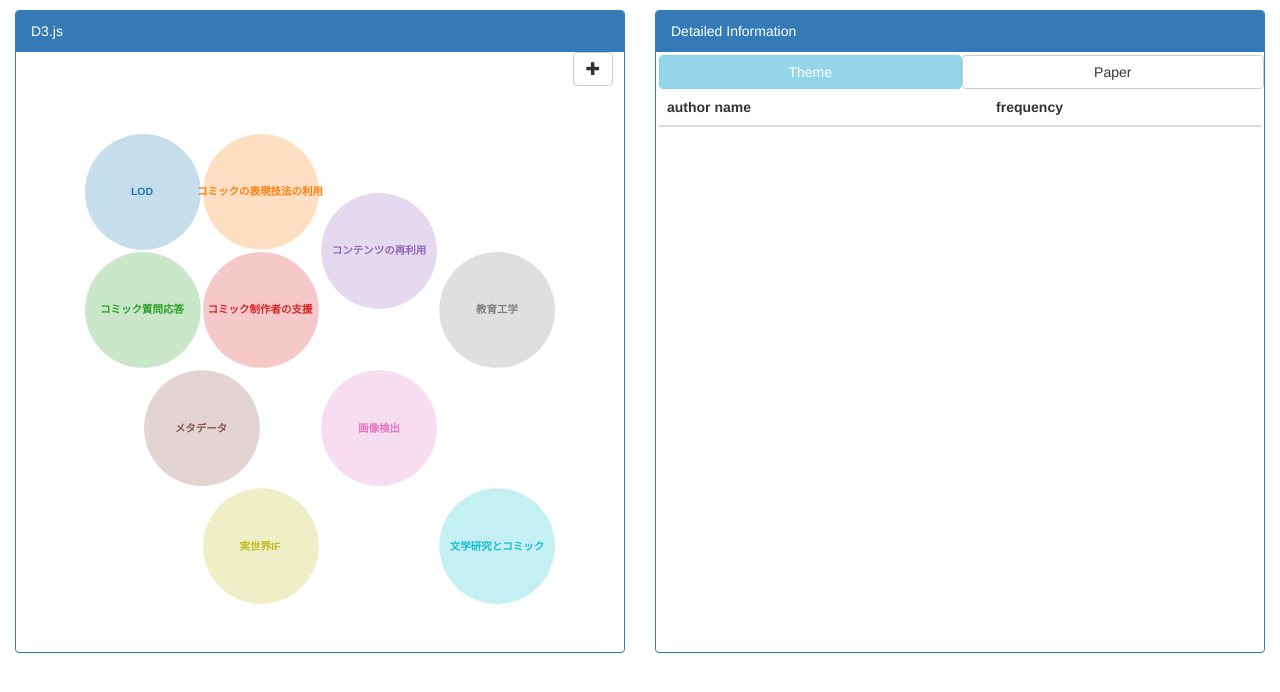
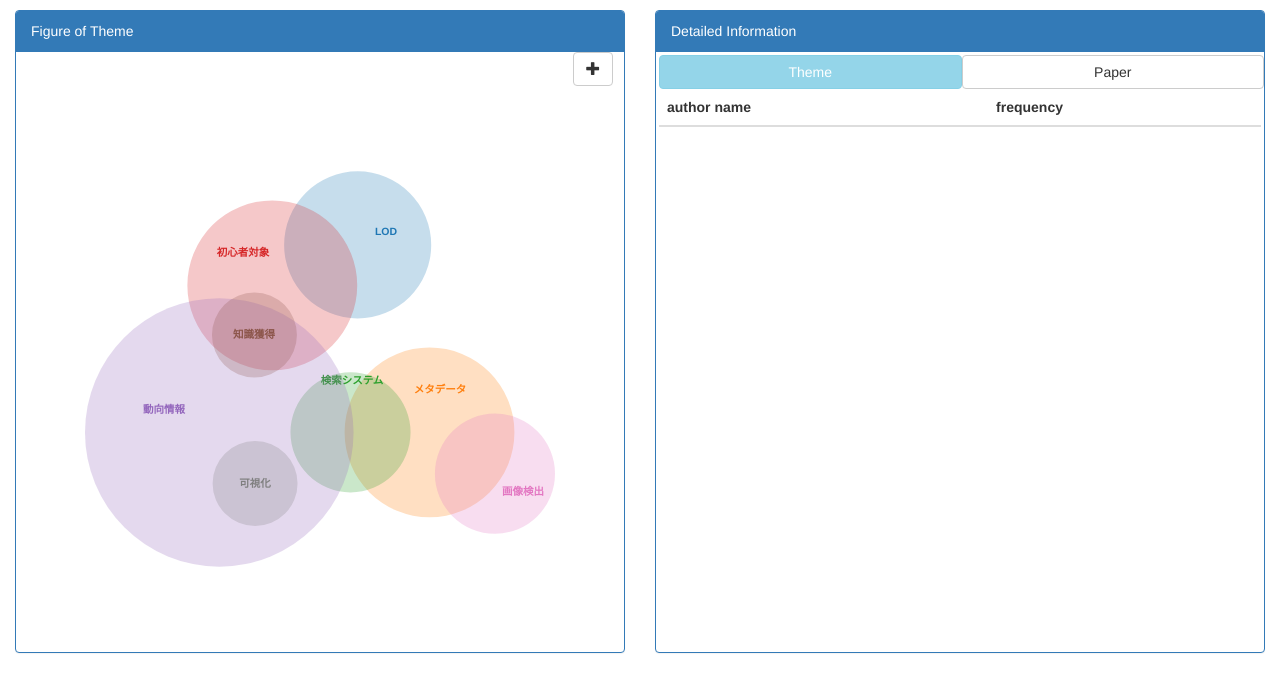
Before and after one commit to NissyY/PaperLiquidation_System, a plain HTML site: page index.html in a window 1280 px wide. Drawn offline with Linux system fonts and the light colour scheme.

Commit message:
あんまり変更なし

```diff
--- a/data/paper_new.json
+++ b/data/paper_new.json
@@ -1,16 +1,16 @@
 {
     "papers": [
           {
-               "title":"LOD 多様なマンガメタデータのLinked Open Data化を支援するためのオントロジー",
+               "title":"多様なマンガメタデータのLinked Open Data化を支援するためのオントロジー",
                "author":["小平 優衣", "鈴木 啓史", "三原 徹也", "永森 光晴", "杉本 重雄"],
                "theme":["LOD"],
                "date":"2013hoge",
                "society":"情報処理学会研究報告",
-               "comment":"オントロジーは使えそう，でも自分の研究とは関係のない手法をもちいているため関連研究として論文執筆時に記載することはなさそう．システムを作る上での参考程度にしておく論文",
+               "comment":"LODの論文，でもhogehoge pi-pi- hogemax comment sample",
                "link":"https://ipsj.ixsq.nii.ac.jp/ej/index.php?active_action=repository_view_main_item_detail&page_id=13&block_id=8&item_id=98115&item_no=1"
           },
           {
-               "title":"LOD Linked Open Dataを利用したマンガへのアクセス支援 –メタデータによるマンガ情報の可視化– ",
+               "title":"Linked Open Dataを利用したマンガへのアクセス支援 –メタデータによるマンガ情報の可視化– ",
                "author":["岩間 勇介", "三原 鉄也", "永森 光晴", "杉本 重雄"],
                "theme":["LOD"],
                "date":"2013",
@@ -19,29 +19,164 @@
                "link":"/User/Yuya/Desktop/ComicEngineering/LOD/多様なマンガメタデータのLinked Open Data化を支援するためのオントロジー.pdf"
           },
           {
-               "title":"表現技法 マンガにおける表現技法の進化 –何がマンガを文芸に成長させたのか– ",
+               "title":"マンガにおける表現技法の進化 –何がマンガを文芸に成長させたのか– ",
                "author":["高月 義照"],
-               "theme":["コミックの表現技法の利用"],
+               "theme":["メタデータ"],
                "date":"2060",
+               "society":"情報処理学会",
+               "comment":"こめんとコメントcommentこめこめ米米クラブ",
+               "link":""
+          },
+          {
+               "title":"マンガ表現を利用したコンテキストアウェアアプリケーション",
+               "author":["角 康之", "松村 耕平"],
+               "theme":["メタデータ"],
+               "date":"2010",
+               "society":"sig-a-m",
+               "comment":"メタデータの論文 コンテクスト検索 検索ではないか 執筆時に使おう",
+               "link":""
+          },
+          {
+               "title":"マンガ表現を利用した画像検出手法の検討",
+               "author":["著者 3", "著者 4", "著者 5"],
+               "theme":["画像検出"],
+               "date":"2000",
                "society":"",
+               "comment":"hogehogehogehogehogehogehogehogehogehogehogehoge",
+               "link":""
+          },
+          {
+               "title":"LODを用いたモバイルアプリケーション開発のための基礎検討",
+               "author":["杉本 重雄", "著者 4"],
+               "theme":["LOD", "初心者対象"],
+               "date":"2011",
+               "society":"情報処理学会",
+               "comment":"対象ユーザが自身の研究とは異なるが，LODの使い方が似ている．この論文の問題点に対する着眼点などを参考にしたい",
+               "link":""
+          },
+          {
+               "title":"動向情報検索における知識獲得のための検索支援システム開発",
+               "author":["著者 1", "著者 2", "著者 5"],
+               "theme":["初心者対象", "知識獲得", "動向情報"],
+               "date":"2003",
+               "society":"情報処理学会",
+               "comment":"検索に慣れていない人を対象としている．何かしらの初心者に対する支援なのでどういったことに注目しているのかを参考にした．また，システム開発におけるデザイン指針が自身の研究と似ている部分があった．",
+               "link":""
+          },
+          {
+               "title":"学生研究者における研究成果をあげるための基礎知識獲得のための基礎検討",
+               "author":["著者 1", "著者 2"],
+               "theme":["初心者対象"],
+               "date":"2001",
+               "society":"",
+               "comment":"初心者に関するのサーベイ論文",
+               "link":""
+          },
+          {
+               "title":"学生研究者における論文検索システムの提案",
+               "author":["著者 1"],
+               "theme":["初心者対象"],
+               "date":"2002",
+               "society":"",
+               "comment":"学生研究はにおける研究成果~~を参考にしている論文．自身の研究テーマと非常に似ている．差異を見つけることや，優位性を見つけるためにこの論文はしっかり読む必要あり．",
+               "link":""
+          },
+          {
+               "title":"情報比較のための関連情報に基づいた画像検索システムの提案",
+               "author":["著者3", "高月 義照"],
+               "theme":["メタデータ", "画像検出"],
+               "date":"2014",
+               "society":"",
+               "comment":"関連情報を用いている部分が自身の研究と着眼点が同じ．比較をすることは，ユーザの情報整理につながることが示唆された．",
+               "link":""
+          },
+          {
+               "title":"ニュース記事の関連情報に基づく過去のニュース検索支援システムの基礎検討",
+               "author":["著者3", "著者13"],
+               "theme":["メタデータ", "検索システム"],
+               "date":"2016",
+               "society":"人工知能学会",
+               "comment":"時系列に情報を扱っている．ユーザが偏った知識だけでニュースを読んでいる現状を，過去のニュースをもとに正確に読むための情報を検索するためのシステムの提案をしている．結果は検索を促進するためのなにかしらの要素が必要なことがわかった．",
+               "link":""
+          },
+          {
+               "title":"現状の検索エンジンにおける問題点について",
+               "author":["著者13"],
+               "theme":["検索システム"],
+               "date":"2016",
+               "society":"人工知能学会",
+               "comment":"既存の検索エンジンについて調べた論文．特徴として，知識が曖昧なものに対しての対応が難しいことが一番の問題となっている．画像による検索や，効果音による検索などが今後の検索エンジンに搭載されていくことが示唆されている．",
+               "link":""
+          },
+          {
+               "title":"動向情報の視覚化による情報整理支援ツール",
+               "author":["著者 5", "著者 20"],
+               "theme":["動向情報", "可視化"],
+               "date":"2004",
+               "society":"情報処理学会",
+               "comment":"ユーザが動向情報を頭で整理することは負担が大きいことに着目し，整理を支援するための可視化ツールを開発．及びその有用性の検証を行った．この結果は自身の研究において問題点の解決ん直結する．参考文献として有効に使える．",
+               "link":""
+          },
+          {
+               "title":"動向情報の今後",
+               "author":["著者 5", "著者 22"],
+               "theme":["動向情報"],
+               "date":"2001",
+               "society":"情報処理学会",
                "comment":"",
                "link":""
           },
           {
-               "title":"表現技法 マンガ表現を利用したコンテキストアウェアアプリケーション",
-               "author":["角 康之", "松村 耕平"],
-               "theme":["コミックの表現技法の利用"],
-               "date":"2010",
-               "society":"",
+               "title":"動向情報における課題",
+               "author":["著者 22", "著者20"],
+               "theme":["動向情報", "可視化"],
+               "date":"2002",
+               "society":"情報処理学会",
                "comment":"",
                "link":""
           },
           {
-               "title":"画像検出 マンガ表現を利用したコンテキストアウェアアプリケーション",
-               "author":["角 康之", "松村 耕平", "杉本 重雄"],
-               "theme":["画像検出"],
-               "date":"2000",
-               "society":"",
+               "title":"検索履歴から分析するタイプミスの割合",
+               "author":["著者 5"],
+               "theme":["動向情報"],
+               "date":"2002",
+               "society":"情報処理学会",
+               "comment":"",
+               "link":""
+          },
+          {
+               "title":"ネットショッピングにおける履歴に基づく推薦システム",
+               "author":["著者 30 ","著者 22"],
+               "theme":["動向情報"],
+               "date":"2012",
+               "society":"情報処理学会",
+               "comment":"",
+               "link":""
+          },
+          {
+               "title":"トレーニング量の視覚化によるトレーナー支援",
+               "author":["著者 30", "著者 5"],
+               "theme":["動向情報"],
+               "date":"2007",
+               "society":"情報処理学会",
+               "comment":"",
+               "link":""
+          },
+          {
+               "title":"動向情報検索における知識獲得のための検索支援システムの応用",
+               "author":["著者 5", "著者 22"],
+               "theme":["動向情報"],
+               "date":"2006",
+               "society":"情報処理学会",
+               "comment":"",
+               "link":""
+          },
+          {
+               "title":"動向情報検索における知識獲得のための検索支援システムの検証",
+               "author":["著者 5", "著者 22"],
+               "theme":["動向情報"],
+               "date":"2007",
+               "society":"情報処理学会",
                "comment":"",
                "link":""
           }
--- a/data/theme.json
+++ b/data/theme.json
@@ -1,4 +1,5 @@
-var sets = [
+{
+     "themes": [
           {"sets": [0],"label": "LOD","size":2},
           {"sets": [1],"label": "コミックの表現技法の利用","size":16},
           {"sets": [2],"label": "コミック質問応答","size":4},
@@ -11,3 +12,4 @@ var sets = [
           {"sets": [9], "label": "文学研究とコミック", "size":　3},
           {"sets": [0, 1], "size":1}
      ]
+}
--- a/data/theme_new.json
+++ b/data/theme_new.json
@@ -1,14 +1,21 @@
 {
      "themes": [
-          {"sets": [0],"label": "LOD","size": 5},
-          {"sets": [1],"label": "コミックの表現技法の利用","size": 5},
-          {"sets": [2],"label": "コミック質問応答","size": 5},
-          {"sets": [3],"label": "コミック制作者の支援","size": 5},
-          {"sets": [4],"label": "コンテンツの再利用","size": 5},
-          {"sets": [5],"label": "メタデータ","size": 5},
-          {"sets": [6],"label": "画像検出","size": 5},
-          {"sets": [7],"label": "教育工学","size": 5},
-          {"sets": [8],"label": "実世界IF","size": 5},
-          {"sets": [9],"label": "文学研究とコミック","size": 5}
+          {"sets": [0],"label": "LOD","size": 3},
+          {"sets": [1],"label": "メタデータ","size": 4},
+          {"sets": [6],"label": "検索システム","size": 2},
+          {"sets": [3],"label": "初心者対象","size": 4},
+          {"sets": [5],"label": "動向情報","size": 10},
+          {"sets": [4],"label": "知識獲得","size": 1},
+          {"sets": [2],"label": "画像検出","size": 2},
+          {"sets": [7],"label": "可視化","size": 1},
+          {"sets": [0, 3], "size": 1},
+          {"sets": [4, 3], "size": 1},
+          {"sets": [4, 5], "size": 1},
+          {"sets": [5, 3], "size": 1},
+          {"sets": [3, 4, 5], "size": 1},
+          {"sets": [1, 2], "size": 1},
+          {"sets": [6, 1], "size": 1},
+          {"sets": [6, 5], "size": 1},
+          {"sets": [7, 5], "size": 1}
      ]
 }
--- a/index.html
+++ b/index.html
@@ -21,7 +21,7 @@
 		<div id="vennArea" class="col-md-6">
 			<div class="panel panel-primary">
 				<div class="panel-heading">
-					D3.js
+					Figure of Theme
 				</div>
 				<!-- 初期addフォーム出現 -->
 <!-- 				<button type="button" id="toggleForm" class="btn btn-default col-xs-offset-11">
```
Also changed, not shown: js/helper.js (+19 -8 lines), js/venndiagram.js (+13 -3 lines). Lines whose indentation alone changed are shown as unchanged.
